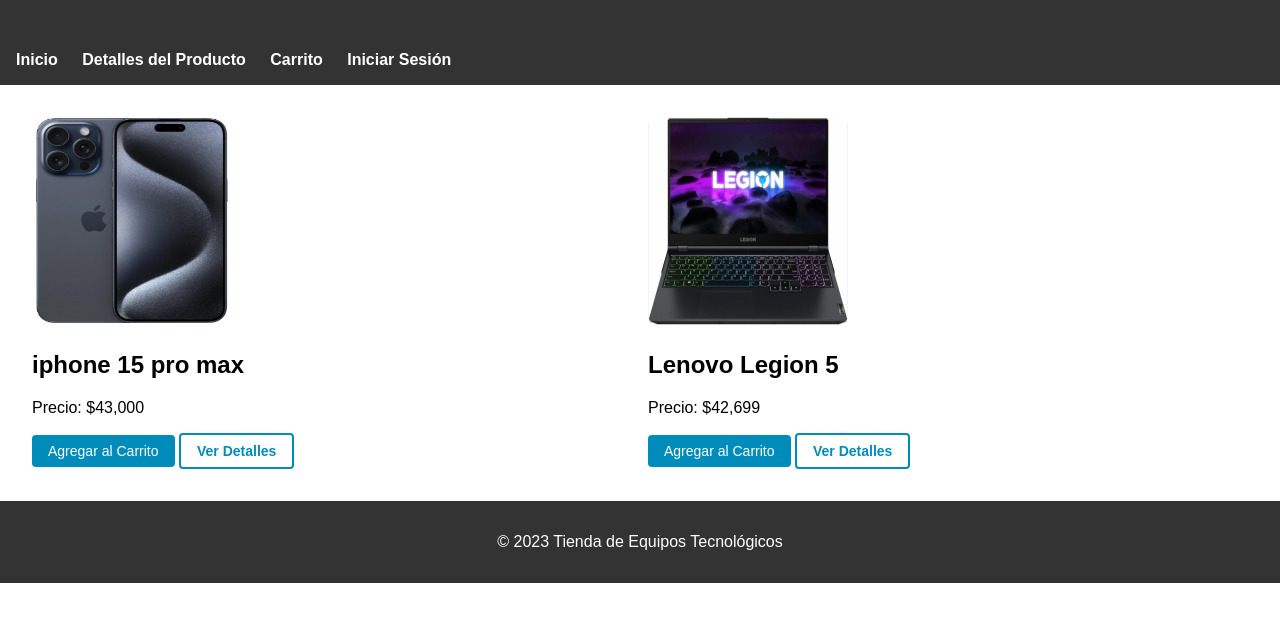
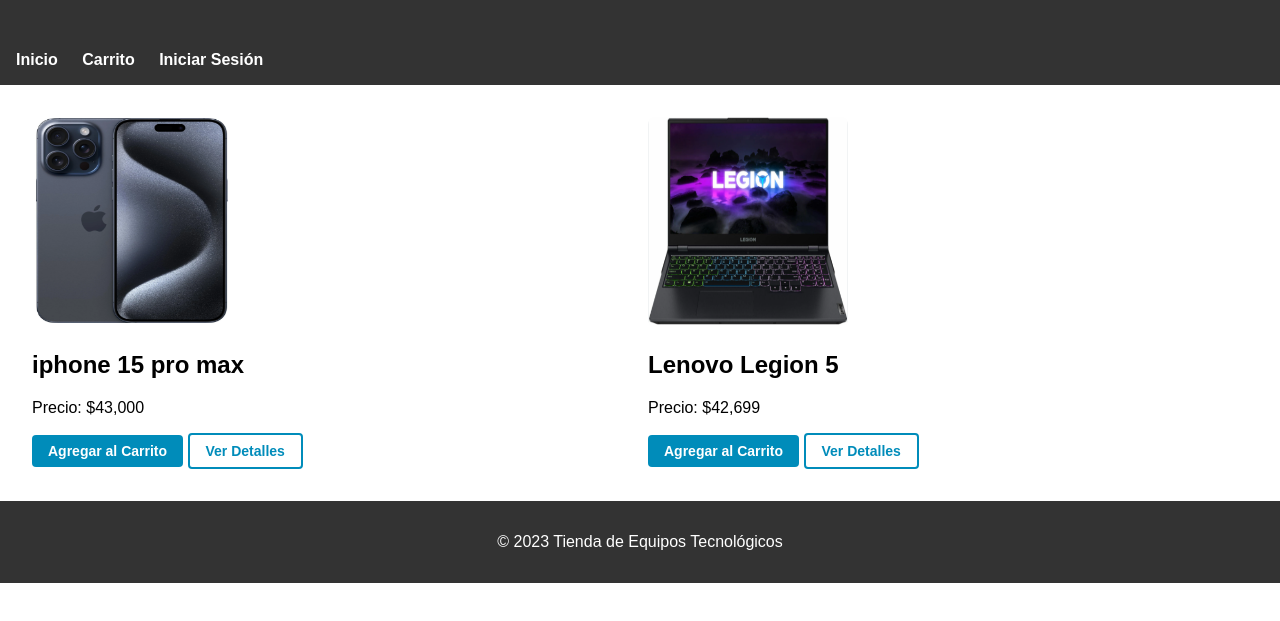
Before and after one commit to MarcosDVS/Technology, a plain HTML site: page index.html in a window 1280 px wide. Shown: the part 77-698 px from the top of the page. Drawn offline with Linux system fonts and the light colour scheme.

Commit message:
actualizacion

```diff
--- a/css/styles.css
+++ b/css/styles.css
@@ -78,8 +78,8 @@ nav {
   }
 
   a:hover {
-    border-bottom: 2px solid #fff;
-    padding-bottom: 2px;
+    border-bottom: 3px solid #fff;
+    padding-bottom: 3px;
   }
   /* Estilos para el formulario de pago */
 
--- a/index.html
+++ b/index.html
@@ -16,7 +16,6 @@
     <!-- Aquí podrías tener enlaces a diferentes categorías de productos -->
     <ul>
         <li><a href="index.html">Inicio</a></li>
-        <li><a href="product.html">Detalles del Producto</a></li>
         <li><a href="cart.html">Carrito</a></li>
         <li><a href="login.html">Iniciar Sesión</a></li>
       </ul>
@@ -29,7 +28,7 @@
             <img src="img/iphone15.png" alt="Producto 1">
             <h2>iphone 15 pro max</h2>
             <p>Precio: $43,000</p>
-            <button class="add-to-cart">Agregar al Carrito</button>
+            <a href="cart.html" class="add-to-cart">Agregar al Carrito</a>
             <a class="btn-info" href="product.html">Ver Detalles</a>
         </div>
 
@@ -38,7 +37,7 @@
             <img src="img/lenovo.png" alt="Producto 2">
             <h2>Lenovo Legion 5</h2>
             <p>Precio: $42,699</p>
-            <button class="add-to-cart">Agregar al Carrito</button>
+            <a href="cart.html" class="add-to-cart">Agregar al Carrito</a>
             <a class="btn-info" href="product.html">Ver Detalles</a>
         </div>
 
```
Also changed, not shown: cart.html (+0 -1 lines), product.html (+0 -1 lines).
